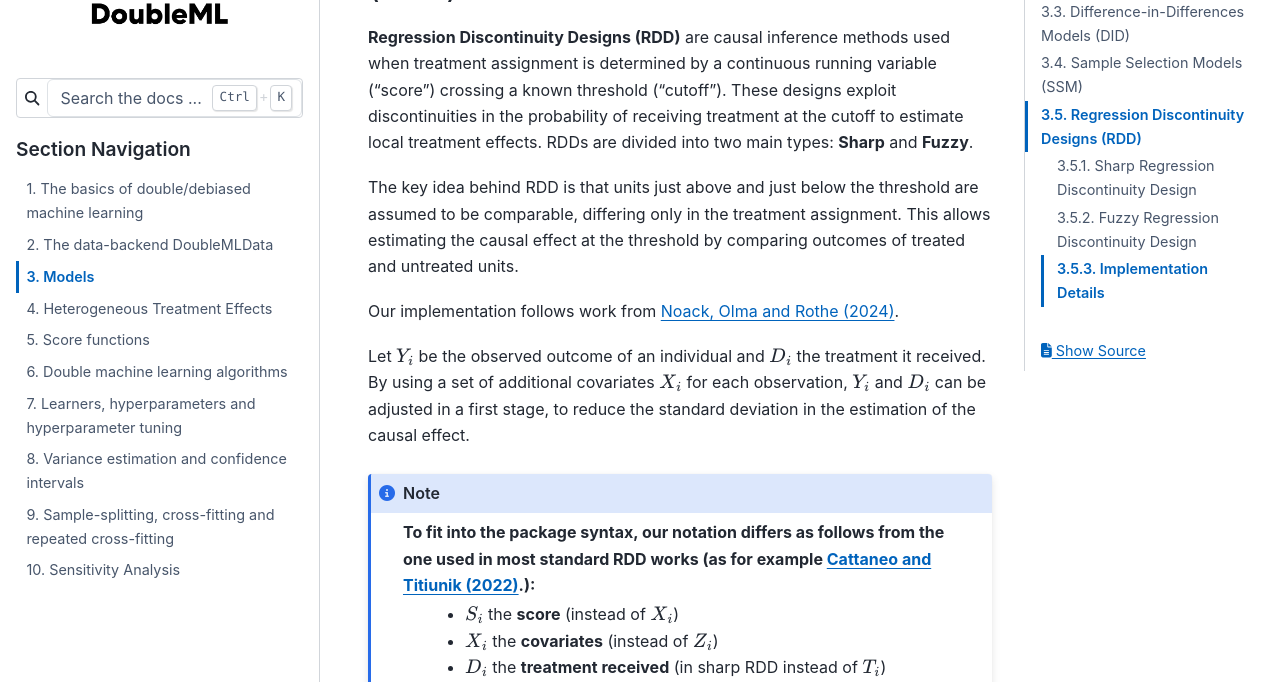
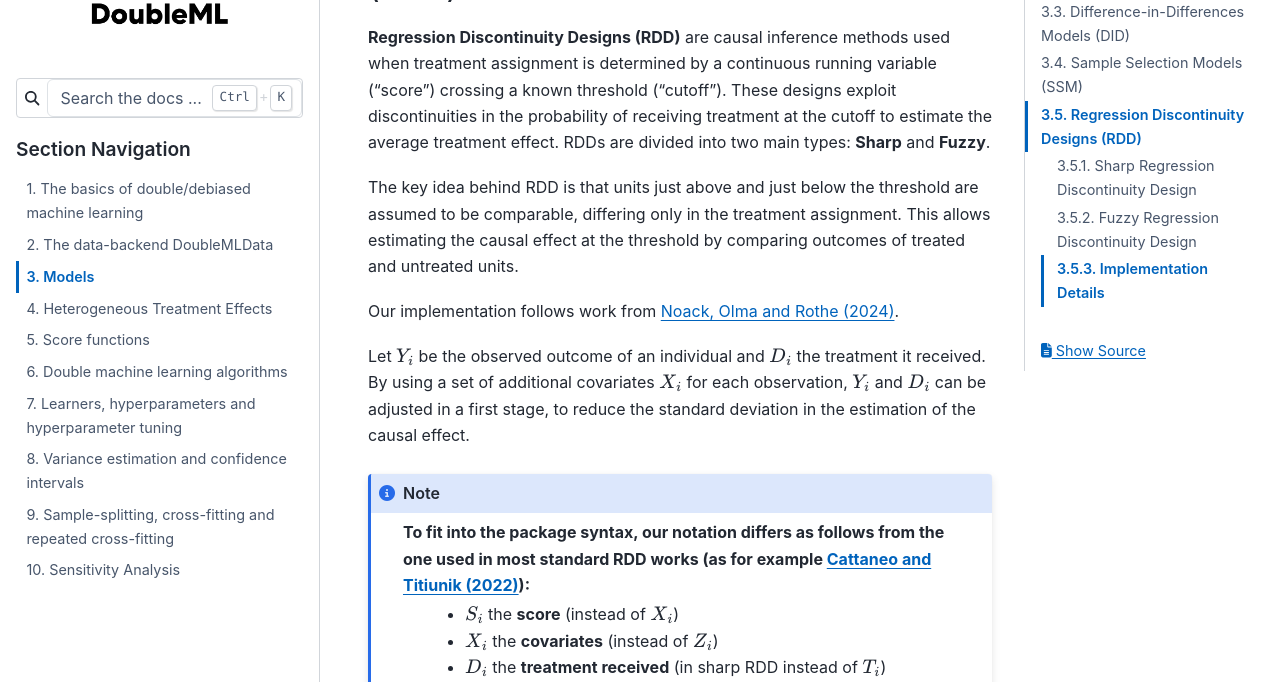
Before and after one commit to DoubleML/doubleml-docs, a Sphinx documentation site: the page built from doc/guide/models.rst, in a window 1280 px wide and 1400 px high, scrolled down 10386 px. Shown: the part 233-915 px from the top of the window. Built offline with Sphinx 7.4.7 and the PyData theme 0.15.4, drawn with Linux system fonts in a browser that asks for light colours.

Commit message:
small fix

```diff
--- a/doc/shared/models/rdd.rst
+++ b/doc/shared/models/rdd.rst
@@ -1,4 +1,4 @@
-**Regression Discontinuity Designs (RDD)** are causal inference methods used when treatment assignment is determined by a continuous running variable ("score") crossing a known threshold ("cutoff"). These designs exploit discontinuities in the probability of receiving treatment at the cutoff to estimate local treatment effects. RDDs are divided into two main types: **Sharp** and **Fuzzy**.
+**Regression Discontinuity Designs (RDD)** are causal inference methods used when treatment assignment is determined by a continuous running variable ("score") crossing a known threshold ("cutoff"). These designs exploit discontinuities in the probability of receiving treatment at the cutoff to estimate the average treatment effect. RDDs are divided into two main types: **Sharp** and **Fuzzy**.
 
 The key idea behind RDD is that units just above and just below the threshold are assumed to be comparable, differing only in the treatment assignment. This allows estimating the causal effect at the threshold by comparing outcomes of treated and untreated units.
 
@@ -7,7 +7,7 @@ Our implementation follows work from `Noack, Olma and Rothe (2024) <https://arxi
 Let :math:`Y_i` be the observed outcome of an individual and :math:`D_i` the treatment it received. By using a set of additional covariates :math:`X_i` for each observation, :math:`Y_i` and :math:`D_i` can be adjusted in a first stage, to reduce the standard deviation in the estimation of the causal effect.
 
 .. note::
-   To fit into the package syntax, our notation differs as follows from the one used in most standard RDD works (as for example `Cattaneo and Titiunik (2022) <https://doi.org/10.1146/annurev-economics-051520-021409>`_.):
+   To fit into the package syntax, our notation differs as follows from the one used in most standard RDD works (as for example `Cattaneo and Titiunik (2022) <https://doi.org/10.1146/annurev-economics-051520-021409>`_):
     - :math:`S_i` the **score** (instead of :math:`X_i`)
     - :math:`X_i` the **covariates** (instead of :math:`Z_i`)
     - :math:`D_i` the **treatment received** (in sharp RDD instead of :math:`T_i`)
```
